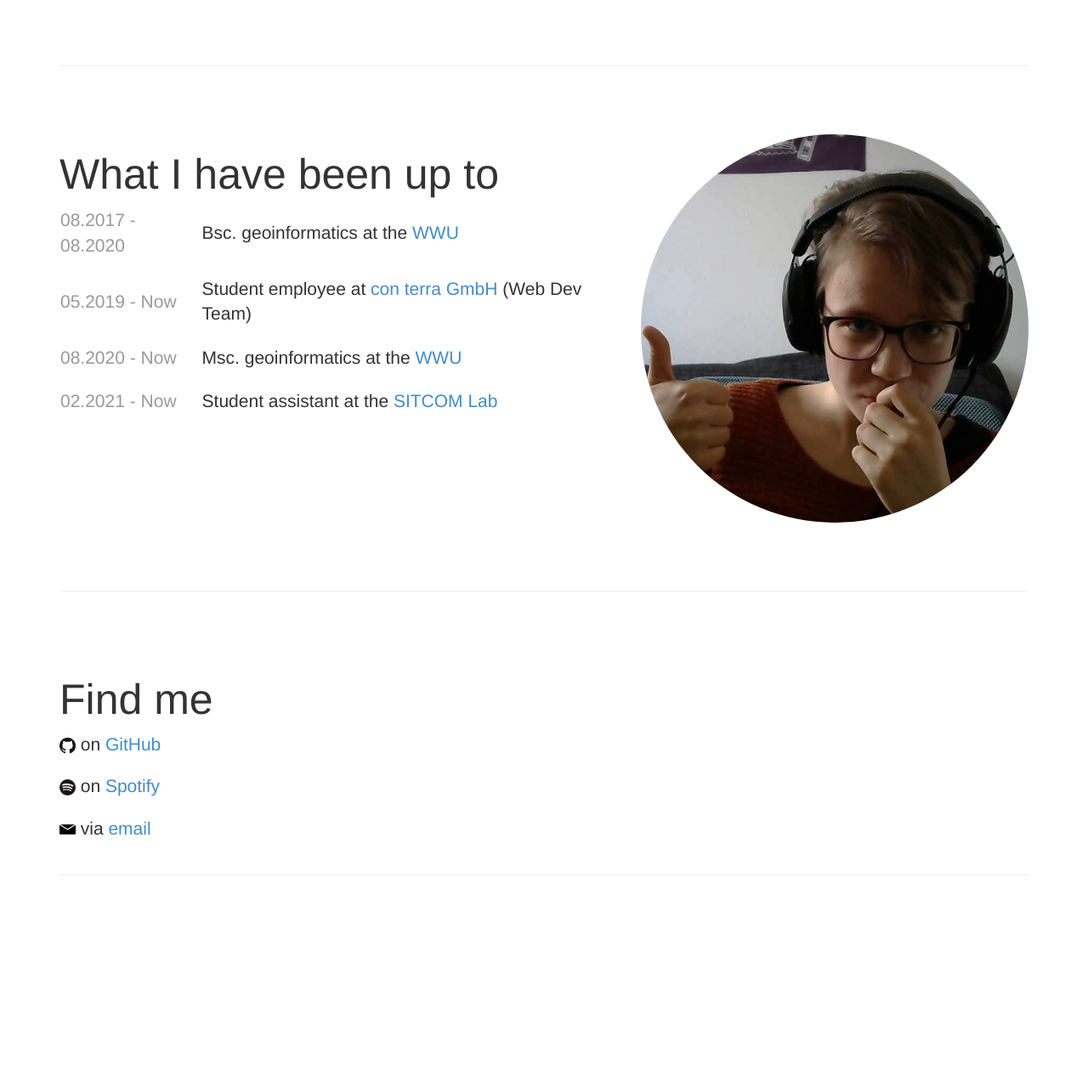
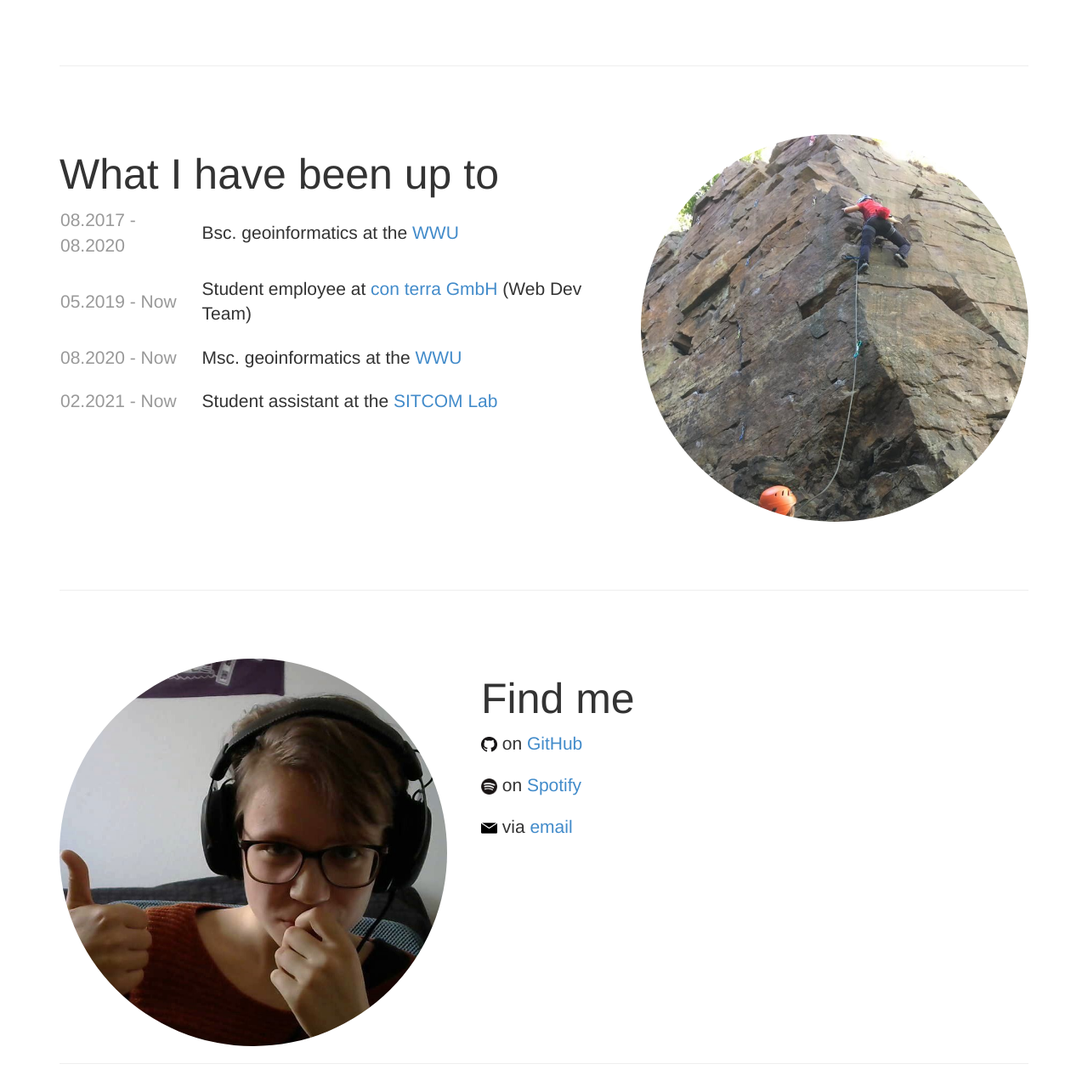
Before and after one commit to PaulaScharf/PaulaScharf.github.io, a plain HTML site: page index.html in a window 1280 px wide. Shown: the part 1560-2832 px from the top of the page at 85% size. Before the commit the page ends 2610 px from the top, so only its background shows below. Drawn offline with Linux system fonts and the light colour scheme.

Commit message:
added climbing picture

```diff
--- a/index.html
+++ b/index.html
@@ -81,7 +81,7 @@
       <hr class="featurette-divider"  id="resume">
 
       <div class="featurette">
-        <img class="featurette-image img-circle img-responsive pull-right" src="./img/homeoffice.jpg">
+        <img class="featurette-image img-circle img-responsive pull-right" src="./img/climbing.jpeg">
         <h2 class="featurette-heading">What I have been up to</h2>
         <table>
           <tr>
@@ -106,6 +106,7 @@
       <hr class="featurette-divider"  id="contact">
 
       <div class="featurette">
+        <img class="featurette-image img-circle img-responsive pull-left" src="./img/homeoffice.jpg">
         <h2 class="featurette-heading">Find me</h2>
         <p class="lead"><img class="text-images" src="./img/github.png">  on <a href="https://github.com/PaulaScharf">GitHub</a></p>
         <p class="lead"><img class="text-images" src="./img/spotify.png">  on <a href="https://open.spotify.com/user/fullmoonish?si=2N6cPpsjT7yVldAEhHGn6Q">Spotify</a></p>
```
Also changed, not shown: img/climbing.jpeg (added).
